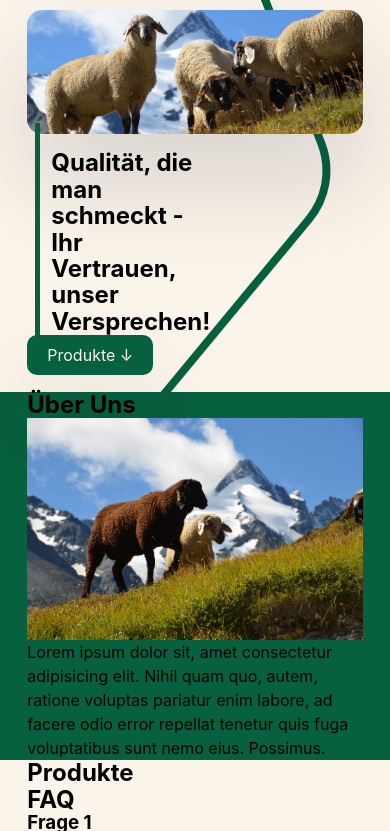
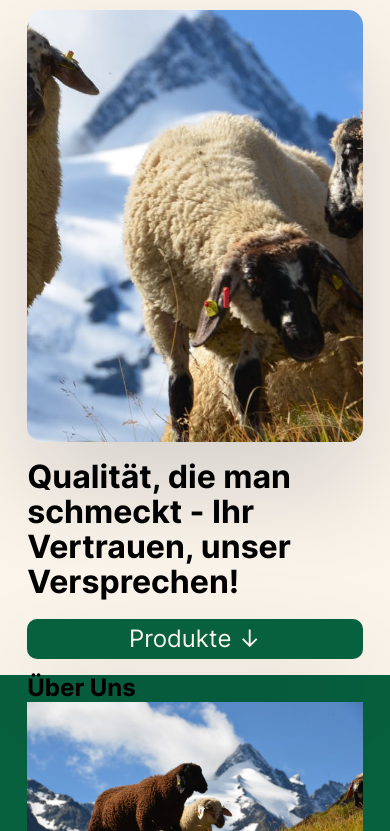
Before and after one commit to InsightfulSites/Edenbauer, a plain HTML site: page html/index.html in a window 390 px wide. Shown: the part 70-901 px from the top of the page. Drawn offline with Linux system fonts and the light colour scheme.

Commit message:
Responsive mode for navbar and hero section complete, aswell as added fonts and other minor tweaks

```diff
--- a/css/style.css
+++ b/css/style.css
@@ -82,6 +82,13 @@ textarea:not([rows]) {
     --bg: #FAF4EA;
 }
 
+@font-face {
+    font-family: "Inter";
+    src:
+        local("Inter"),
+        url(../fonts/Inter-VariableFont_slnt\,wght.ttf);
+}
+
 html {
     scroll-behavior: smooth;
 }
@@ -151,7 +158,7 @@ nav>ul {
     text-decoration: none;
     color: var(--black);
     font-size: 1.5rem;
-    font-weight: 300;
+    font-weight: light;
 }
 
 .nav__link-hero {
@@ -165,11 +172,17 @@ nav>ul {
     }
 }
 
+.hero {
+    scroll-margin-top: 5rem;
+}
+
 .hero__img {
     margin-top: 1rem;
     width: 100%;
     border-radius: 15px;
     box-shadow: rgba(17, 12, 46, 0.15) 0px 48px 100px 0px;
+    object-fit: cover;
+    object-position: center center;
 }
 
 .hero__content {
@@ -177,20 +190,13 @@ nav>ul {
     flex-wrap: wrap;
     column-gap: 2rem;
     align-items: center;
+    justify-content: space-between;
     margin-block: 5%;
     position: relative;
 }
 
-.hero__content::after {
-    content: url(../assets/hero_line.svg);
-    position: absolute;
-    right: 3rem;
-    z-index: -1;
-    transform: translateX(1rem);
-}
-
 .hero__text {
-    font-size: clamp(1.5rem, 3vw, 3rem);
+    font-size: clamp(2rem, 3vw, 5rem);
     width: 55%;
     position: relative;
     padding-left: 1em;
@@ -212,11 +218,10 @@ nav>ul {
     border: none;
     border-radius: 10px;
     height: 2.5em;
-    width: auto;
-    max-width: 100%;
     transition: background-color 90ms ease-in-out;
     font-size: clamp(1rem, 2vw, 2rem);
     box-shadow: rgba(17, 12, 46, 0.15) 0px 48px 100px 0px;
+    flex-grow: 1;
 }
 
 .hero__button:hover,
@@ -225,10 +230,44 @@ nav>ul {
 }
 
 .hero__link {
+    display: flex;
+    align-items: center;
+    justify-content: center;
     text-decoration: none;
     color: inherit;
     font-size: clamp(1rem, 2.5vw, 2rem);
-    padding-inline: 1.25em;
+    padding: 0.5em 1.25em;
+    width: 100%;
+    height: 100%;
+}
+
+@media (max-width: 704px) {
+    .hero__content {
+        flex-direction: column;
+        row-gap: 1.2rem;
+    }
+
+    .hero__text::before {
+        display: none;
+    }
+
+    .hero__text {
+        width: 100%;
+        padding: 0;
+    }
+
+    .hero__button {
+        width: 100%;
+    }
+
+    .hero__link {
+        padding: 0;
+        font-size: 1.5rem;
+    }
+
+    .hero__img {
+        height: 27rem;
+    }
 }
 
 .about-us {
--- a/html/index.html
+++ b/html/index.html
@@ -13,10 +13,10 @@
         <nav>
             <ul>
                 <li class="nav__li-hero nav__li"><a class="nav__link-hero nav__link" href="#hero">Edenbauer</a></li>
+                <li class="nav__li"><a class="nav__link" href="#about-us">Über uns</a></li>
                 <li class="nav__li"><a class="nav__link" href="#products">Produkte</a></li>
                 <li class="nav__li"><a class="nav__link" href="#faq">FAQ</a></li>
                 <li class="nav__li"><a class="nav__link" href="#contact">Kontakt</a></li>
-                <li class="nav__li"><a class="nav__link" href="#about-us">Über uns</a></li>
             </ul>
         </nav>
     </header>
```
Also changed, not shown: fonts/Inter-VariableFont_slnt,wght.ttf (added).
